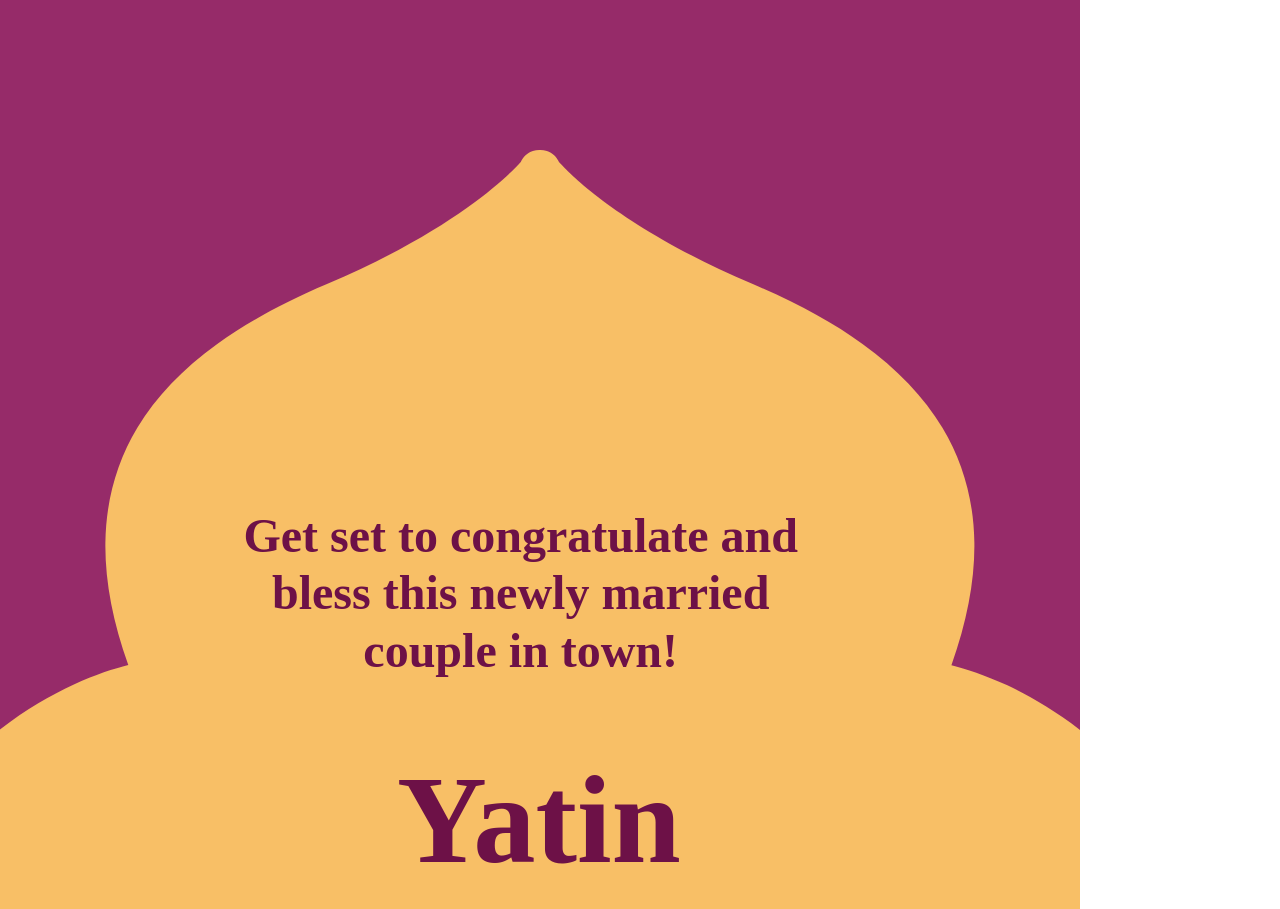
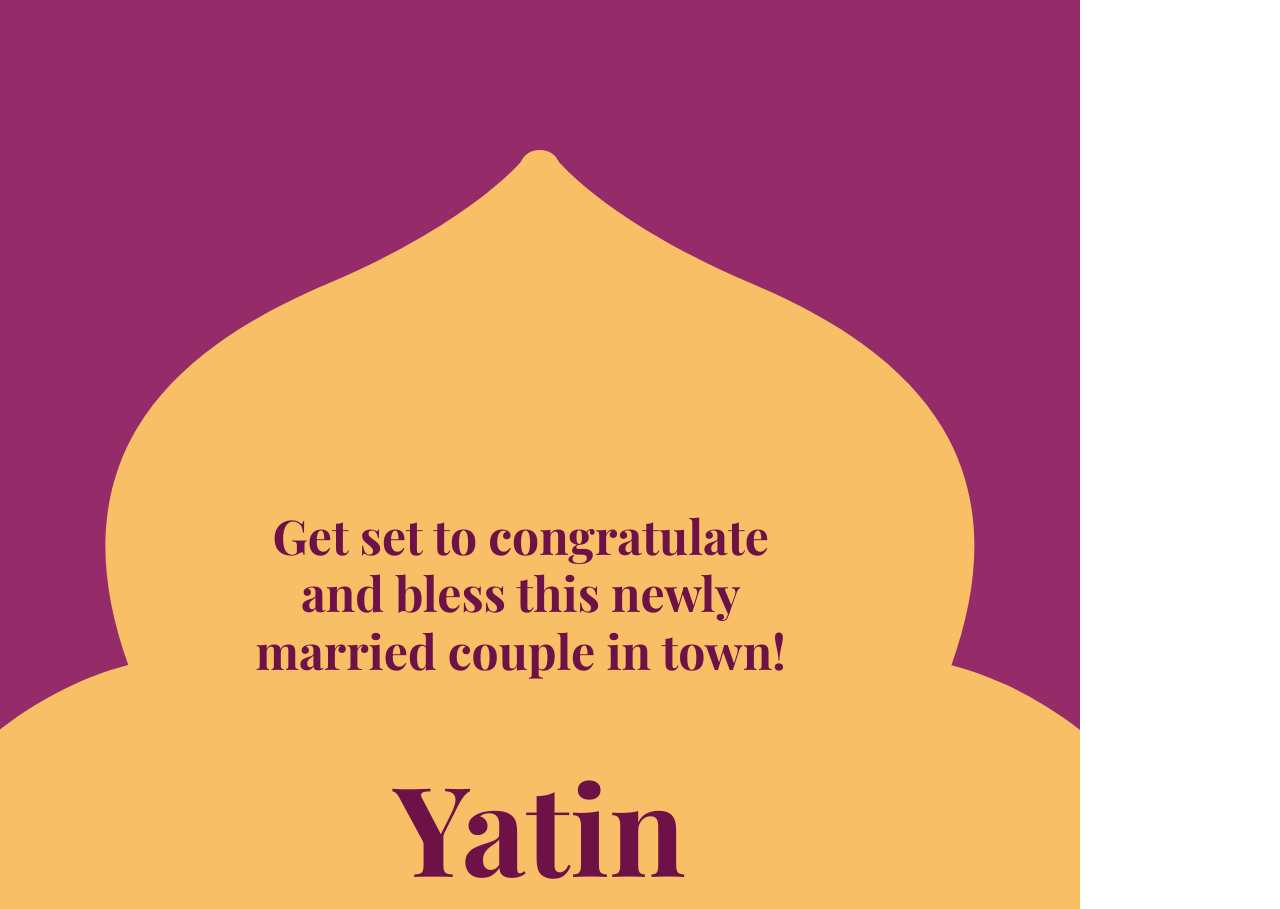
Before and after one commit to soubhagya23/TemplatesHTML, a plain HTML site: page index.html in a window 1280 px wide. Shown: the top 909 px of the page. Drawn offline with nearby package versions, Linux system fonts and the light colour scheme.

Commit message:
Font Added

```diff
--- a/style.css
+++ b/style.css
@@ -1,3 +1,5 @@
+@import url('https://fonts.googleapis.com/css2?family=Playfair+Display:wght@400;500;600;700;800&display=swap');
+
 .Layer_1 {
     background-image: url("./Lesha\ Taneja\ &\ Mikhail\ Itani.png");
     position: absolute;
```
